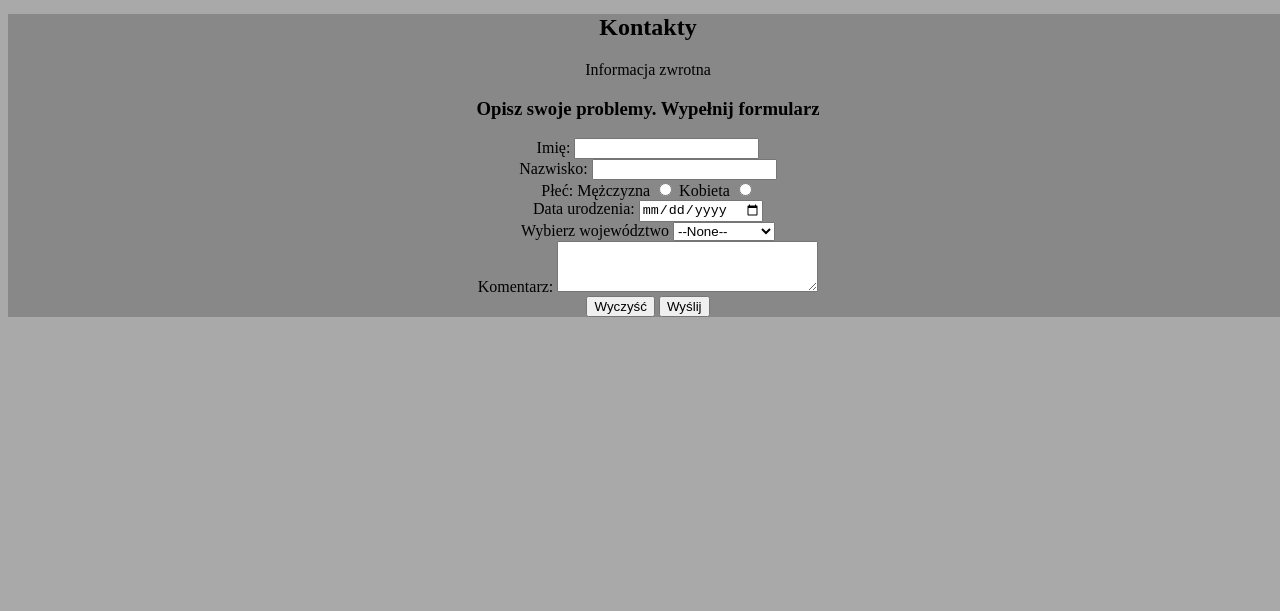
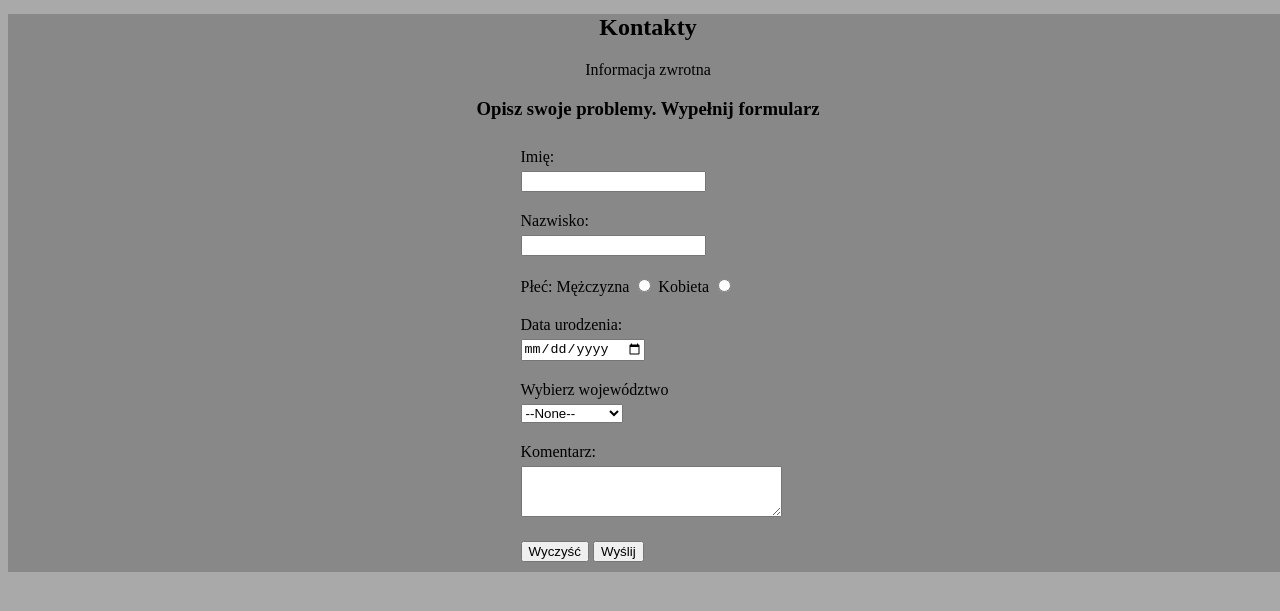
Before and after one commit to KrzysztofGniew/Krakow, a plain HTML site: page kontakt.html in a window 1280 px wide. Shown: the part 125-736 px from the top of the page. Drawn offline with Linux system fonts and the light colour scheme.

Commit message:
Update style.css

```diff
--- a/style.css
+++ b/style.css
@@ -61,3 +61,22 @@ table, tr, td, th
 .text-center {
 	text-align:center;
 }
+
+.form-group
+{
+	padding: 10px;
+	width: 255px;
+	margin: auto;
+	text-align: left;
+}
+
+.form-group label
+{
+	display: block;
+	padding-bottom: 5px;
+}
+
+.form-group label.gender
+{
+	display: inline;
+}
```
